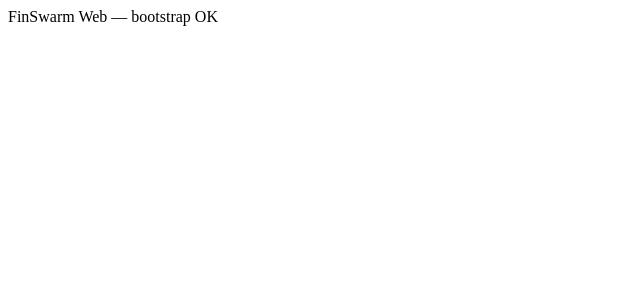
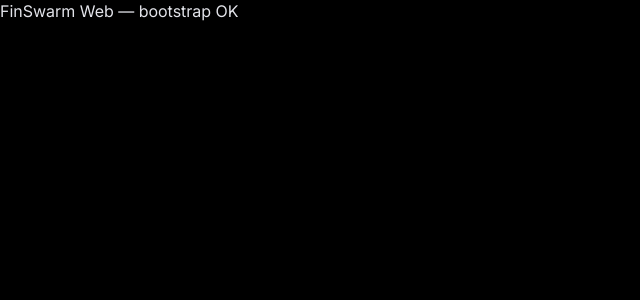
Before and after one commit to Apolo442/FinSwarm, a React (Vite) app in the folder web/: page / in a window 1280 px wide. Shown: the top 300 px of the page, without its empty margins (0-640 px from the left). Built offline with nearby package versions, Linux system fonts and the light colour scheme.

Commit message:
feat(web): apply DESIGN.md tokens via Tailwind v4 @theme

```diff
--- a/web/src/index.css
+++ b/web/src/index.css
@@ -1 +1,79 @@
-/* placeholder - will be populated in Task 2 */
+@import "tailwindcss";
+
+@theme {
+  /* Colors */
+  --color-midnight-ink: #000000;
+  --color-obsidian-surface: #030304;
+  --color-charcoal-canvas: #08080a;
+  --color-pewter-accent: #121317;
+  --color-slate-gray: #1c1d22;
+  --color-ash-text: #5e616e;
+  --color-stone-text: #777a88;
+  --color-silver-text: #acafb9;
+  --color-porcelain-text: #cdcdcd;
+  --color-white-frost: #e2e3e9;
+  --color-pure-white: #ffffff;
+  --color-golden: #cc9166;
+  --color-status-failed: #cc4444;
+
+  /* Typography */
+  --font-inter: 'Inter', ui-sans-serif, system-ui, -apple-system, BlinkMacSystemFont, "Segoe UI", Roboto, sans-serif;
+  --font-ivy: 'Playfair Display', 'Ivy Presto', ui-serif, Georgia, serif;
+
+  --text-caption: 12px;
+  --text-body-sm: 14px;
+  --text-body: 16px;
+  --text-subheading: 20px;
+  --text-heading: 32px;
+  --text-heading-lg: 48px;
+  --text-display: 88px;
+
+  /* Spacing */
+  --spacing-4: 4px;
+  --spacing-6: 6px;
+  --spacing-8: 8px;
+  --spacing-10: 10px;
+  --spacing-12: 12px;
+  --spacing-14: 14px;
+  --spacing-16: 16px;
+  --spacing-20: 20px;
+  --spacing-24: 24px;
+  --spacing-28: 28px;
+  --spacing-32: 32px;
+  --spacing-40: 40px;
+  --spacing-105: 105px;
+  --spacing-224: 224px;
+
+  /* Border Radius */
+  --radius-sm: 2px;
+  --radius-md: 10px;
+  --radius-pill: 9999px;
+}
+
+:root {
+  --gradient-golden: linear-gradient(103deg, rgb(174, 147, 87), rgb(255, 240, 204) 40%, rgb(174, 147, 87) 70%, rgba(189, 157, 79, 0));
+}
+
+html, body, #root {
+  height: 100%;
+}
+
+body {
+  margin: 0;
+  background-color: var(--color-midnight-ink);
+  color: var(--color-white-frost);
+  font-family: var(--font-inter);
+  font-size: var(--text-body);
+  line-height: 1.38;
+  letter-spacing: -0.02px;
+  -webkit-font-smoothing: antialiased;
+}
+
+@keyframes pulse-golden {
+  0%, 100% { opacity: 1; box-shadow: 0 0 0 0 rgba(204, 145, 102, 0.5); }
+  50% { opacity: 0.6; box-shadow: 0 0 0 6px rgba(204, 145, 102, 0); }
+}
+
+.animate-pulse-golden {
+  animation: pulse-golden 1.6s ease-in-out infinite;
+}
```
